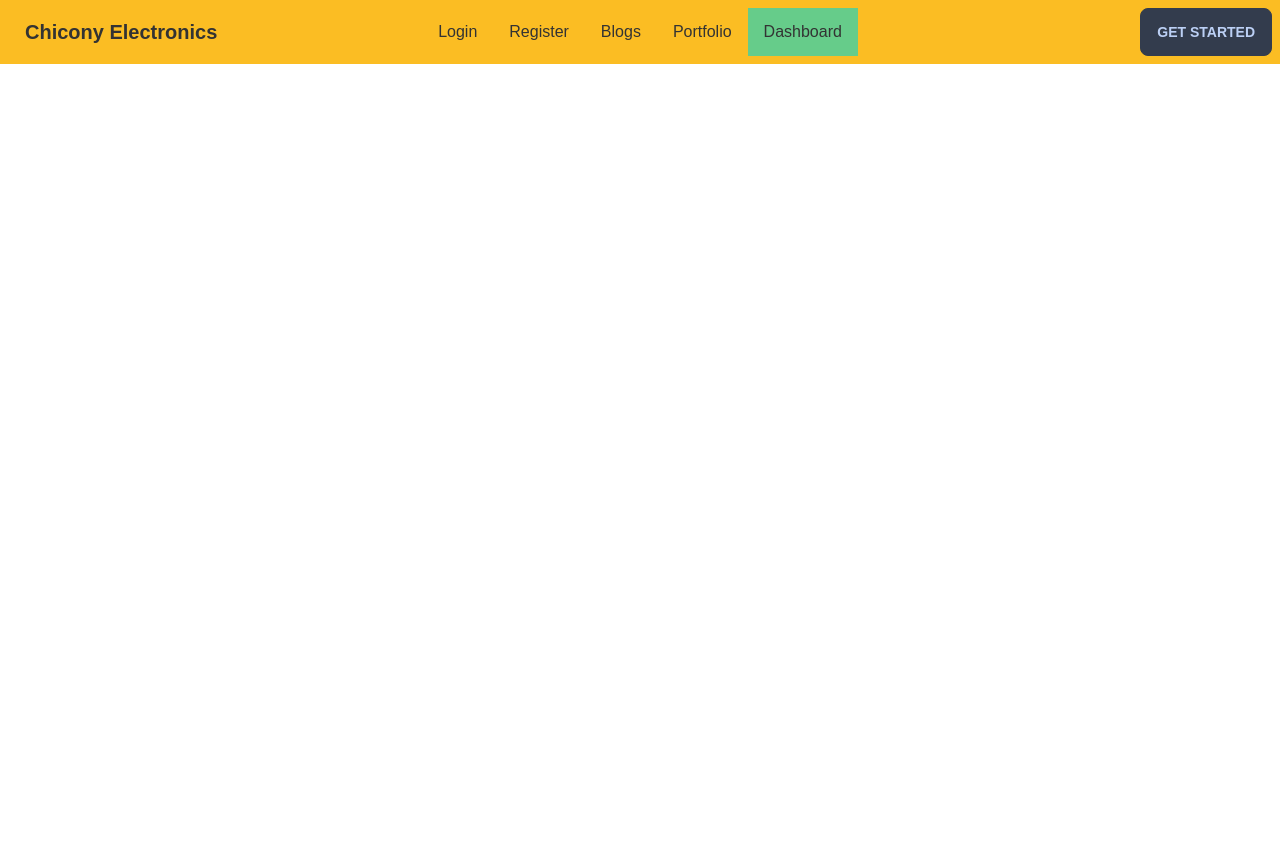
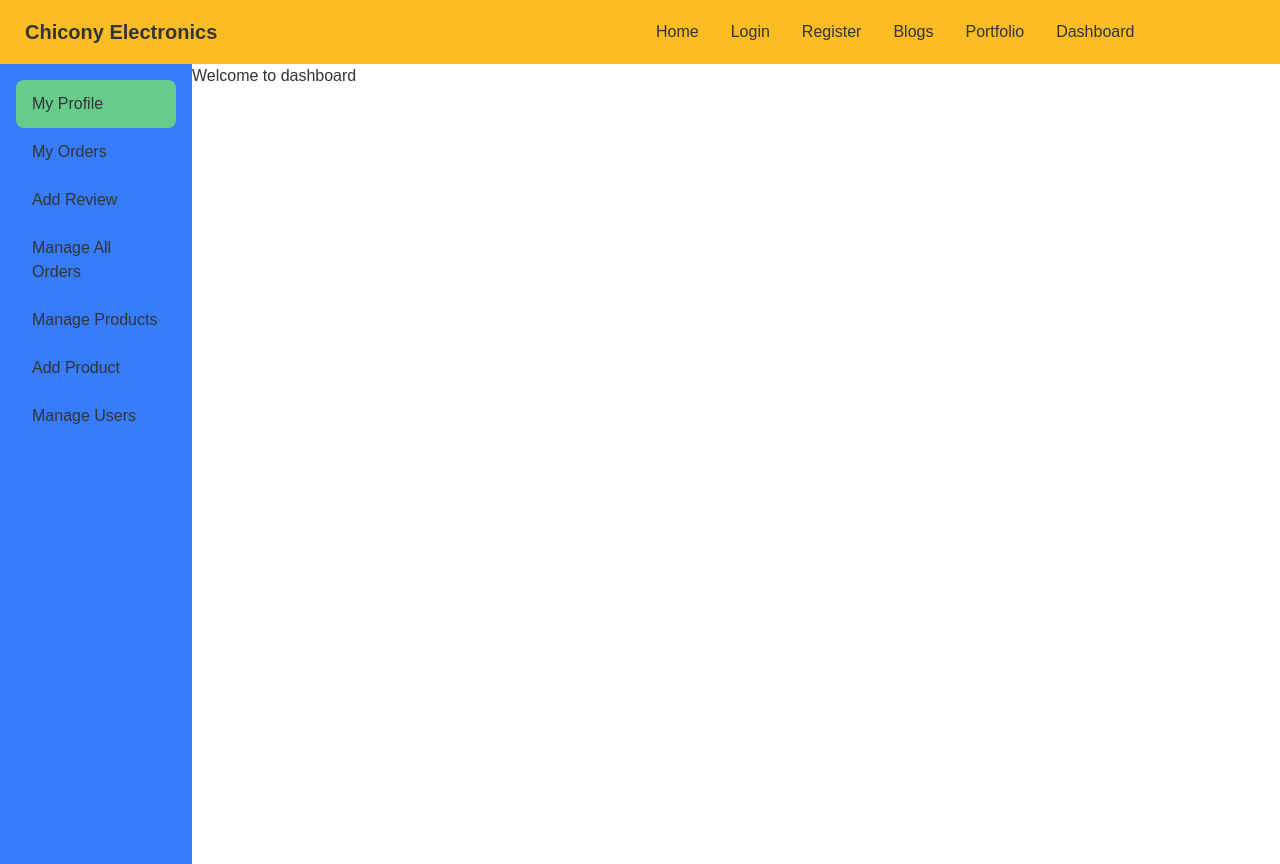
Before and after one commit to mahabubsaki/chicony-electronics-project, a React (Create React App) app: page /dashboard in a window 1280 px wide. Before the commit the page ends 800 px from the top, so only its background shows below. Built offline with nearby package versions, Linux system fonts and the light colour scheme; a web font is replaced by a local one.

Commit message:
created admin routes and created banner in homepage

```diff
--- a/src/App.js
+++ b/src/App.js
@@ -9,6 +9,13 @@ import Register from './components/pages/Register/Register';
 import Blogs from './components/pages/Blogs/Blogs';
 import Portfolio from './components/pages/Portfolio/Portfolio';
 import Dashboard from './components/pages/Dashboard/Dashboard';
+import Orders from './components/pages/Dashboard/Orders';
+import Review from './components/pages/Dashboard/Review';
+import Profile from './components/pages/Dashboard/Profile';
+import ManageOrders from './components/pages/Dashboard/ManageOrders';
+import ManageUsers from './components/pages/Dashboard/ManageUsers';
+import ManageProducts from './components/pages/Dashboard/ManageProducts';
+import AddProduct from './components/pages/Dashboard/AddProduct';
 function App() {
   return (
     <div className="App">
@@ -21,7 +28,15 @@ function App() {
         <Route path="/register" element={<Register></Register>}></Route>
         <Route path="/blogs" element={<Blogs></Blogs>}></Route>
         <Route path="/portfolio" element={<Portfolio></Portfolio>}></Route>
-        <Route path="/dashboard" element={<Dashboard></Dashboard>}></Route>
+        <Route path="/dashboard" element={<Dashboard></Dashboard>}>
+          <Route index element={<Profile></Profile>}></Route>
+          <Route path="orders" element={<Orders></Orders>}></Route>
+          <Route path="review" element={<Review></Review>}></Route>
+          <Route path="manage-orders" element={<ManageOrders></ManageOrders>}></Route>
+          <Route path="manage-users" element={<ManageUsers></ManageUsers>}></Route>
+          <Route path="manage-products" element={<ManageProducts></ManageProducts>}></Route>
+          <Route path="add-product" element={<AddProduct></AddProduct>}></Route>
+        </Route>
       </Routes>
     </div>
   );
--- /dev/null
+++ b/src/components/pages/Dashboard/AddProduct.js
@@ -0,0 +1,11 @@
+import React from 'react';
+
+const AddProduct = () => {
+    return (
+        <div>
+
+        </div>
+    );
+};
+
+export default AddProduct;
--- a/src/components/pages/Dashboard/Dashboard.js
+++ b/src/components/pages/Dashboard/Dashboard.js
@@ -1,9 +1,30 @@
 import React from 'react';
+import { Outlet } from 'react-router-dom';
+import Customlink from '../../utilities/Customlink';
 
 const Dashboard = () => {
     return (
-        <div>
+        <div class="drawer drawer-mobile">
+            <input id="my-drawer-2" type="checkbox" class="drawer-toggle" />
+            <div class="drawer-content">
+                {/* <!-- Page content here --> */}
+                <h1>Welcome to dashboard</h1>
+                <Outlet></Outlet>
+            </div>
+            <div class="drawer-side">
+                <label for="my-drawer-2" class="drawer-overlay"></label>
+                <ul class="menu p-4 overflow-y-auto w-48 bg-secondary text-base-content">
+                    {/* <!-- Sidebar content here --> */}
+                    <li><Customlink to="/dashboard">My Profile</Customlink></li>
+                    <li><Customlink to="/dashboard/orders">My Orders</Customlink></li>
+                    <li><Customlink to="/dashboard/review">Add Review</Customlink></li>
+                    <li><Customlink to="/dashboard/manage-orders">Manage All Orders</Customlink></li>
+                    <li><Customlink to="/dashboard/manage-products">Manage Products</Customlink></li>
+                    <li><Customlink to="/dashboard/add-product">Add Product</Customlink></li>
+                    <li><Customlink to="/dashboard/manage-users">Manage Users</Customlink></li>
+                </ul>
 
+            </div>
         </div>
     );
 };
--- /dev/null
+++ b/src/components/pages/Dashboard/ManageOrders.js
@@ -0,0 +1,11 @@
+import React from 'react';
+
+const ManageOrders = () => {
+    return (
+        <div>
+
+        </div>
+    );
+};
+
+export default ManageOrders;
--- /dev/null
+++ b/src/components/pages/Dashboard/ManageProducts.js
@@ -0,0 +1,11 @@
+import React from 'react';
+
+const ManageProducts = () => {
+    return (
+        <div>
+
+        </div>
+    );
+};
+
+export default ManageProducts;
--- /dev/null
+++ b/src/components/pages/Dashboard/ManageUsers.js
@@ -0,0 +1,11 @@
+import React from 'react';
+
+const ManageUsers = () => {
+    return (
+        <div>
+
+        </div>
+    );
+};
+
+export default ManageUsers;
--- /dev/null
+++ b/src/components/pages/Dashboard/Orders.js
@@ -0,0 +1,11 @@
+import React from 'react';
+
+const Orders = () => {
+    return (
+        <div>
+
+        </div>
+    );
+};
+
+export default Orders;
--- /dev/null
+++ b/src/components/pages/Dashboard/Profile.js
@@ -0,0 +1,11 @@
+import React from 'react';
+
+const Profile = () => {
+    return (
+        <div>
+
+        </div>
+    );
+};
+
+export default Profile;
--- /dev/null
+++ b/src/components/pages/Dashboard/Review.js
@@ -0,0 +1,11 @@
+import React from 'react';
+
+const Review = () => {
+    return (
+        <div>
+
+        </div>
+    );
+};
+
+export default Review;
--- /dev/null
+++ b/src/components/pages/Home/Banner.js
@@ -0,0 +1,18 @@
+import React from 'react';
+
+const Banner = () => {
+    return (
+        <div className="hero min-h-screen" style={{ backgroundImage: "url(https://c4.wallpaperflare.com/wallpaper/777/165/94/nvidia-gpus-geforce-computer-wallpaper-preview.jpg" }}>
+            <div className="hero-overlay bg-opacity-70"></div>
+            <div className="hero-content text-center text-neutral-content">
+                <div className="max-w-md">
+                    <h1 className="mb-5 text-5xl font-bold">Welcome to Chicony Electronics</h1>
+                    <p className="mb-5">We manufacture one of the best desktop parts in this area. Inspiration and innovation every week. Our customer review is maximum time positive and they get their order on time. Shipping under 3 days after you complete any purchase.</p>
+                    <button className="btn btn-error">Checkout Products</button>
+                </div>
+            </div>
+        </div>
+    );
+};
+
+export default Banner;
--- a/src/components/pages/Home/Home.js
+++ b/src/components/pages/Home/Home.js
@@ -1,8 +1,10 @@
 import React from 'react';
+import Banner from './Banner';
 
 const Home = () => {
     return (
         <div>
+            <Banner></Banner>
 
         </div>
     );
--- a/src/components/shared/Navbar.js
+++ b/src/components/shared/Navbar.js
@@ -1,6 +1,7 @@
 import React from 'react';
 import { Link } from 'react-router-dom';
 import Customlink from '../utilities/Customlink';
+import { RiMenu3Line } from 'react-icons/ri'
 
 const Navbar = () => {
     return (
@@ -11,6 +12,7 @@ const Navbar = () => {
                         <svg xmlns="http://www.w3.org/2000/svg" className="h-5 w-5" fill="none" viewBox="0 0 24 24" stroke="currentColor"><path strokeLinecap="round" strokeLinejoin="round" strokeWidth="2" d="M4 6h16M4 12h8m-8 6h16" /></svg>
                     </label>
                     <ul tabIndex="0" className="menu menu-compact dropdown-content mt-3 p-2 shadow bg-base-100 rounded-box w-52 md:hidden">
+                        <li><Customlink to='/'>Home</Customlink></li>
                         <li><Customlink to='/login'>Login</Customlink></li>
                         <li><Customlink to='/register'>Register</Customlink></li>
                         <li><Customlink to='/blogs'>Blogs</Customlink></li>
@@ -22,15 +24,16 @@ const Navbar = () => {
             </div>
             <div className="navbar-center hidden md:flex">
                 <ul className="menu menu-horizontal p-0">
+                    <li><Customlink to='/'>Home</Customlink></li>
                     <li><Customlink to='/login'>Login</Customlink></li>
                     <li><Customlink to='/register'>Register</Customlink></li>
                     <li><Customlink to='/blogs'>Blogs</Customlink></li>
                     <li><Customlink to='/portfolio'>Portfolio</Customlink></li>
-                    <li><Customlink to='/dashboard'>Dashboard</Customlink></li>
+                    <li><Link to='/dashboard'>Dashboard</Link></li>
                 </ul>
             </div>
-            <div className="navbar-end">
-                <a className="btn">Get started</a>
+            <div className="navbar-end lg:hidden">
+                <label htmlFor="my-drawer-2" className="btn btn-ghost drawer-button"><RiMenu3Line className='text-xl'></RiMenu3Line></label>
             </div>
         </div>
     );
```
